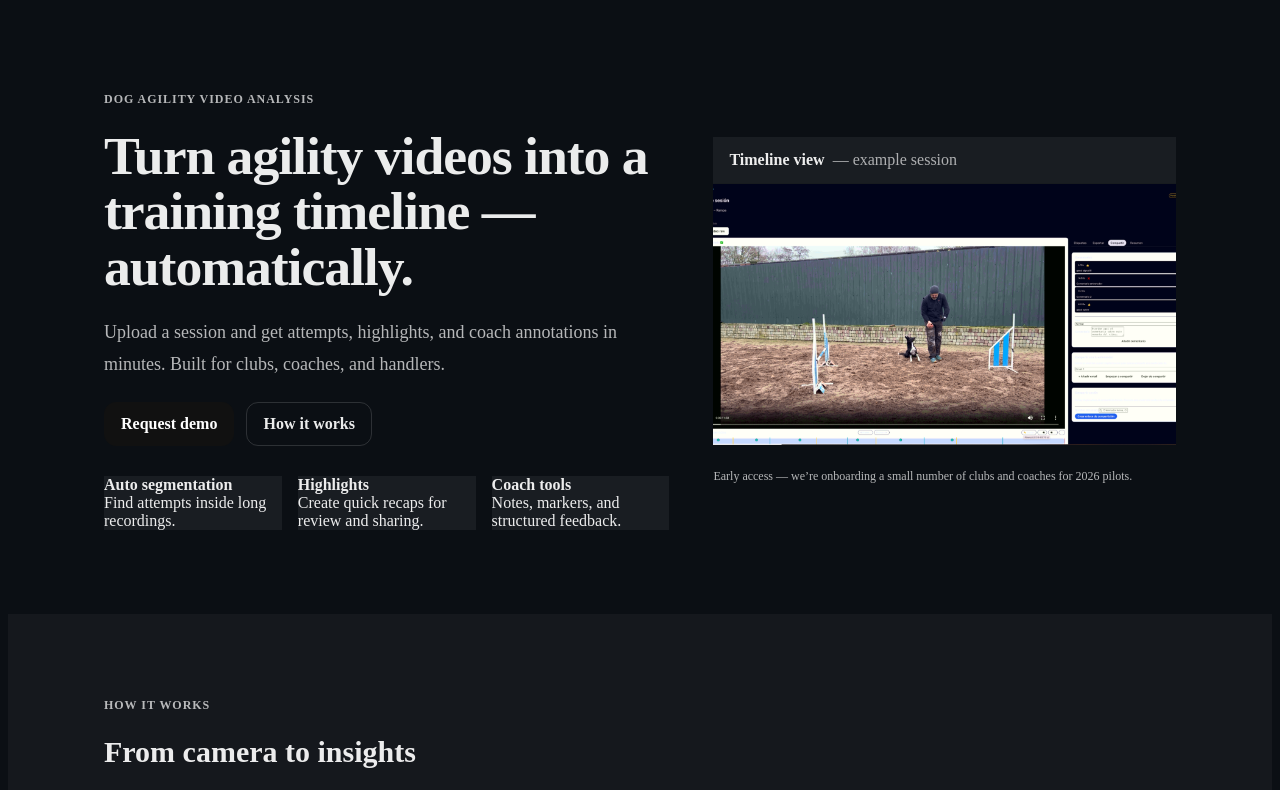
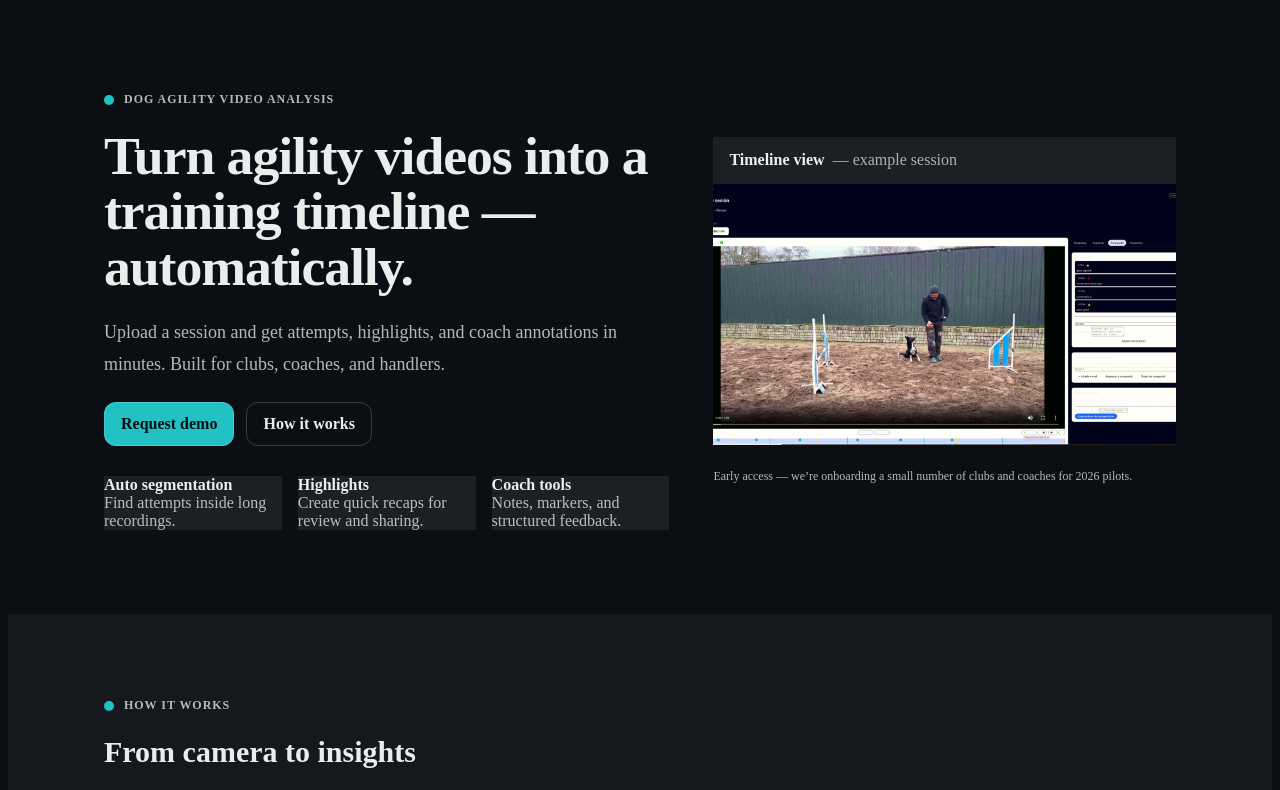
Before and after one commit to davidmarthin/dogmetrics_landing, a React (Vite) app: page / in a window 1280 px wide. Shown: the top 790 px of the page. Built offline with nearby package versions, Linux system fonts and the light colour scheme.

Commit message:
Landing: branding adjustments

```diff
--- a/src/styles.css
+++ b/src/styles.css
@@ -1,10 +1,10 @@
 :root{
   --bg: #0b0f14;
-  --panel: rgba(255,255,255,0.06);
+  --panel: rgba(255,255,255,0.07);
   --panel2: rgba(255,255,255,0.09);
   --text: rgba(255,255,255,0.92);
   --muted: rgba(255,255,255,0.70);
-  --border: rgba(255,255,255,0.14);
+  --border: rgba(255,255,255,0.18);
   --bg-alt: rgba(255,255,255,0.04);
 
   --accent: #22c1c3; /* cámbialo por tu teal exacto */
@@ -86,7 +86,7 @@ img { max-width: 100%; display: block; }
   text-decoration:none;
   border: 1px solid var(--border);
 }
-.btnPrimary { background: #111; color: #fff; border-color: #111; }
+
 .btnGhost { background: transparent; color: #111; }
 
 .cardGrid {
@@ -161,3 +161,36 @@ img { max-width: 100%; display: block; }
   border: 1px solid var(--border);
   background: var(--panel);
 }
+
+.kicker {
+  color: var(--muted);
+  font-weight: 700;
+  text-transform: uppercase;
+  letter-spacing: 0.08em;
+  font-size: 12px;
+  opacity: 1;
+  display: inline-flex;
+  align-items: center;
+  gap: 10px;
+}
+.kicker::before{
+  content:"";
+  width:10px;
+  height:10px;
+  border-radius:999px;
+  background: var(--accent);
+  display:inline-block;
+}
+
+.card, .mediaCard {
+  transition: transform 140ms ease, border-color 140ms ease, background 140ms ease;
+}
+
+.card:hover, .mediaCard:hover {
+  transform: translateY(-1px);
+  border-color: rgba(255,255,255,0.28);
+  background: rgba(255,255,255,0.085);
+}
+
+.card b { color: var(--text); }
+.card { color: var(--muted); }
```
